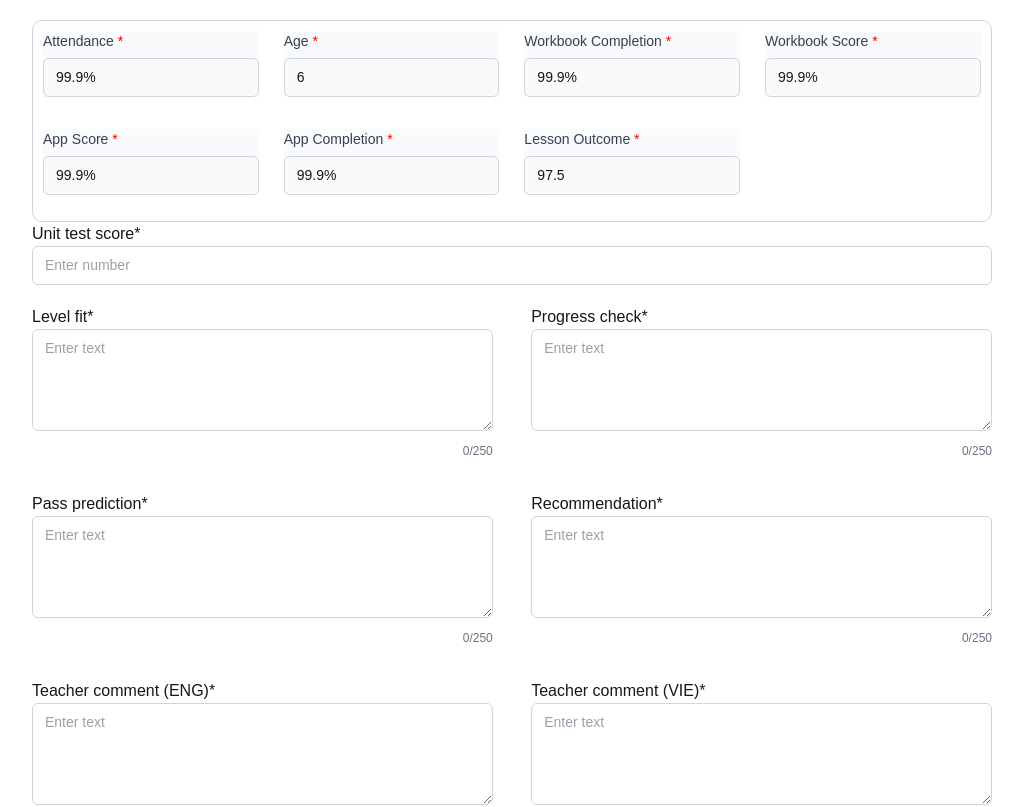
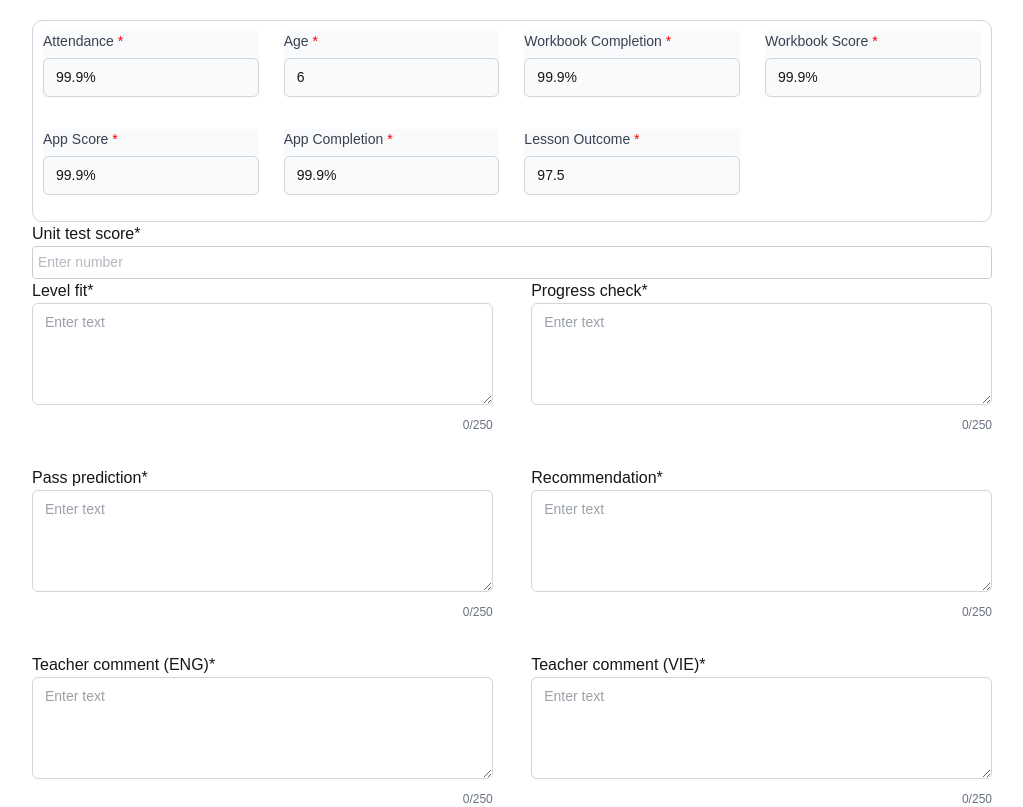
Before and after one commit to chinh-agiletech/json-form, a Next.js app: page /components/SimpleForm in a window 1280 px wide. Shown: the top 807 px of the page, without its empty margins (128-1151 px from the left). Built offline with nearby package versions, Linux system fonts and the light colour scheme.

Commit message:
update file ui schema json

```diff
--- a/src/pages/components/MyForm/MyForm.tsx
+++ b/src/pages/components/MyForm/MyForm.tsx
@@ -2,8 +2,11 @@ import React from "react";
 import Form, { IChangeEvent } from "@rjsf/core";
 import validator from "@rjsf/validator-ajv8";
 import { formSchema } from "../../../schemas/formSchema";
-import { createFormUiSchema } from "../../../schemas/formUiSchema";
+import formUiSchema from "../../../schemas/formUiSchema.json";
 import styles from "./MyForm.module.css";
+import CustomTextWidget from '../ui/CustomTextWidget/CustomTextWidget';
+import CustomTextArea from '../ui/CustomTextArea/CustomTextArea';
+import CustomNumberWidget from '../ui/CustomNumberWidget/CustomNumberWidget';
 
 interface FormData {
   unitTestScore: string;
@@ -34,7 +37,7 @@ export default function UnitTestScoreForm({
   onValidation,
   resetTrigger,
 }: MyFormProps) {
-  const formUiSchema = createFormUiSchema(styles);
+  // const formUiSchema = createFormUiSchema(styles);
 
   const initialFormData = {
     unitTestScore: "",
@@ -117,6 +120,7 @@ export default function UnitTestScoreForm({
         liveValidate={false}
         showErrorList={false}
         noValidate={true}
+        widgets={{ NumberWidget: CustomNumberWidget, TextAreaWidget: CustomTextArea }}
       />
     </div>
   );
--- a/src/pages/components/SimpleForm.tsx
+++ b/src/pages/components/SimpleForm.tsx
@@ -76,7 +76,13 @@ export default function SimpleForm({ onClose }: SimpleFormProps) {
       ...formData,
       ...myFormData,
     };
-    console.log("Combined Form Data:", combinedData);
+
+    const data = {
+      ...combinedData,
+      unitTestScore: Number(myFormData.unitTestScore),
+    }
+
+    console.log("Combined Form Data:", data);
 
     if (combinedData) {
       // Reset MyForm data
--- a/src/pages/components/ui/CustomNumberWidget/CustomNumberWidget.tsx
+++ b/src/pages/components/ui/CustomNumberWidget/CustomNumberWidget.tsx
@@ -11,6 +11,7 @@ const CustomNumberWidget = (props: WidgetProps) => {
     onChange,
     onBlur,
     onFocus,
+    placeholder,
     options,
     schema,
     rawErrors = [],
@@ -36,17 +37,19 @@ const CustomNumberWidget = (props: WidgetProps) => {
         required={required}
         disabled={disabled}
         readOnly={readonly}
+        placeholder={placeholder}
         onChange={(event) => {
           const newValue = event.target.value;
           // Chỉ cho phép số, dấu chấm và dấu trừ
           const cleanValue = newValue.replace(/[^0-9.-]/g, '');
 
           if (cleanValue === "" || cleanValue === "-") {
-            onChange(undefined);
+            onChange("");
           } else {
+            // Kiểm tra xem có phải số hợp lệ không
             const numValue = Number(cleanValue);
             if (!isNaN(numValue)) {
-              onChange(numValue);
+              onChange(cleanValue); // Trả về string thay vì number
             }
           }
         }}
@@ -72,16 +75,15 @@ const CustomNumberWidget = (props: WidgetProps) => {
           const cleanValue = pastedText.replace(/[^0-9.-]/g, '');
 
           if (cleanValue && !isNaN(Number(cleanValue))) {
-            const numValue = Number(cleanValue);
-            onChange(numValue);
+            onChange(cleanValue); // Trả về string thay vì number
           }
         }}
         style={{
-          color: "black",
-          fontWeight: "bold",
+          color: "#6b7280",
           width: "100%",
           padding: "5px",
           borderRadius: "4px",
+          fontSize: '14px',
           border: "1px solid #ccc",
         }}
       />
--- a/src/pages/components/ui/CustomTextArea/CustomTextArea.tsx
+++ b/src/pages/components/ui/CustomTextArea/CustomTextArea.tsx
@@ -33,7 +33,7 @@ const CustomTextArea = (props: WidgetProps) => {
         rows={rows}
         placeholder={placeholder || "Enter text"}
         onChange={(event) => {
-          onChange(event.target.value === "" ? undefined : event.target.value);
+          onChange(event.target.value);
         }}
         onBlur={onBlur && ((event) => onBlur(id, event.target.value))}
         onFocus={onFocus && ((event) => onFocus(id, event.target.value))}
--- a/src/pages/components/ui/CustomTextWidget/CustomTextWidget.tsx
+++ b/src/pages/components/ui/CustomTextWidget/CustomTextWidget.tsx
@@ -20,11 +20,11 @@ const CustomTextWidget = (props: WidgetProps) => {
       <input
         type="text"
         id={id}
-        value={value ?? ""}
+        value={value}
         required={required}
         disabled={disabled}
         readOnly={readonly}
-        placeholder={placeholder || "Enter text"}
+        placeholder={placeholder}
         onChange={(event) => {
           onChange(event.target.value === "" ? undefined : event.target.value);
         }}
--- /dev/null
+++ b/src/schemas/formUiSchema.json
@@ -0,0 +1,78 @@
+{
+  "ui:submitButtonOptions": {
+    "norender": true
+  },
+  "ui:order": [
+    "unitTestScore",
+    "levelFit",
+    "progressCheck",
+    "passPrediction",
+    "recommendation",
+    "teacherCommentENG",
+    "teacherCommentVIE",
+    "parentsPartnership"
+  ],
+  "unitTestScore": {
+    "ui:widget": "NumberWidget",
+    "ui:options": {
+      "classNames": "formSingleCol"
+    },
+    "ui:placeholder": "Enter number"
+  },
+  "levelFit": {
+    "ui:widget": "TextAreaWidget",
+    "ui:options": {
+      "rows": 4,
+      "classNames": "form-textarea-left"
+    },
+    "ui:placeholder": "Enter text"
+  },
+  "progressCheck": {
+    "ui:widget": "TextAreaWidget",
+    "ui:options": {
+      "rows": 4,
+      "classNames": "form-textarea-right"
+    },
+    "ui:placeholder": "Enter text"
+  },
+  "passPrediction": {
+    "ui:widget": "TextAreaWidget",
+    "ui:options": {
+      "rows": 4,
+      "classNames": "form-textarea-left"
+    },
+    "ui:placeholder": "Enter text"
+  },
+  "recommendation": {
+    "ui:widget": "TextAreaWidget",
+    "ui:options": {
+      "rows": 4,
+      "classNames": "form-textarea-right"
+    },
+    "ui:placeholder": "Enter text"
+  },
+  "teacherCommentENG": {
+    "ui:widget": "TextAreaWidget",
+    "ui:options": {
+      "rows": 4,
+      "classNames": "form-textarea-left"
+    },
+    "ui:placeholder": "Enter text"
+  },
+  "teacherCommentVIE": {
+    "ui:widget": "TextAreaWidget",
+    "ui:options": {
+      "rows": 4,
+      "classNames": "form-textarea-right"
+    },
+    "ui:placeholder": "Enter text"
+  },
+  "parentsPartnership": {
+    "ui:widget": "TextAreaWidget",
+    "ui:options": {
+      "rows": 4,
+      "classNames": "form-textarea-left"
+    },
+    "ui:placeholder": "Enter text"
+  }
+}
--- a/src/schemas/formUiSchema.ts
+++ /dev/null
@@ -1,87 +0,0 @@
-import CustomTextWidget from '../pages/components/ui/CustomTextWidget/CustomTextWidget';
-import CustomTextArea from '../pages/components/ui/CustomTextArea/CustomTextArea';
-
-// Type for CSS module styles
-interface CSSModuleClasses {
-  readonly [key: string]: string;
-}
-
-// eslint-disable-next-line @typescript-eslint/no-unused-vars
-export const createFormUiSchema = (_styles?: CSSModuleClasses) => ({
-  "ui:submitButtonOptions": {
-    "norender": true
-  },
-  "ui:order": [
-    "unitTestScore",
-    "levelFit", "progressCheck",
-    "passPrediction", "recommendation",
-    "teacherCommentENG", "teacherCommentVIE",
-    "parentsPartnership"
-  ],
-  unitTestScore: {
-    "ui:widget": CustomTextWidget,
-    "ui:options": {
-      classNames: "form-single-col"
-    },
-    "ui:placeholder": "Enter number",
-  },
-  levelFit: {
-    "ui:widget": CustomTextArea,
-    "ui:options": {
-      rows: 4,
-      classNames: "form-textarea-left"
-    },
-    "ui:placeholder": "Enter text",
-  },
-  progressCheck: {
-    "ui:widget": CustomTextArea,
-    "ui:options": {
-      rows: 4,
-      classNames: "form-textarea-right"
-    },
-    "ui:placeholder": "Enter text",
-  },
-  passPrediction: {
-    "ui:widget": CustomTextArea,
-    "ui:options": {
-      rows: 4,
-      classNames: "form-textarea-left"
-    },
-    "ui:placeholder": "Enter text",
-  },
-  recommendation: {
-    "ui:widget": CustomTextArea,
-    "ui:options": {
-      rows: 4,
-      classNames: "form-textarea-right"
-    },
-    "ui:placeholder": "Enter text",
-  },
-  teacherCommentENG: {
-    "ui:widget": CustomTextArea,
-    "ui:options": {
-      rows: 4,
-      classNames: "form-textarea-left"
-    },
-    "ui:placeholder": "Enter text",
-  },
-  teacherCommentVIE: {
-    "ui:widget": CustomTextArea,
-    "ui:options": {
-      rows: 4,
-      classNames: "form-textarea-right"
-    },
-    "ui:placeholder": "Enter text",
-  },
-  parentsPartnership: {
-    "ui:widget": CustomTextArea,
-    "ui:options": {
-      rows: 4,
-      classNames: "form-textarea-left"
-    },
-    "ui:placeholder": "Enter text",
-  },
-});
-
-// Default export for backward compatibility
-export const formUiSchema = createFormUiSchema();
```
